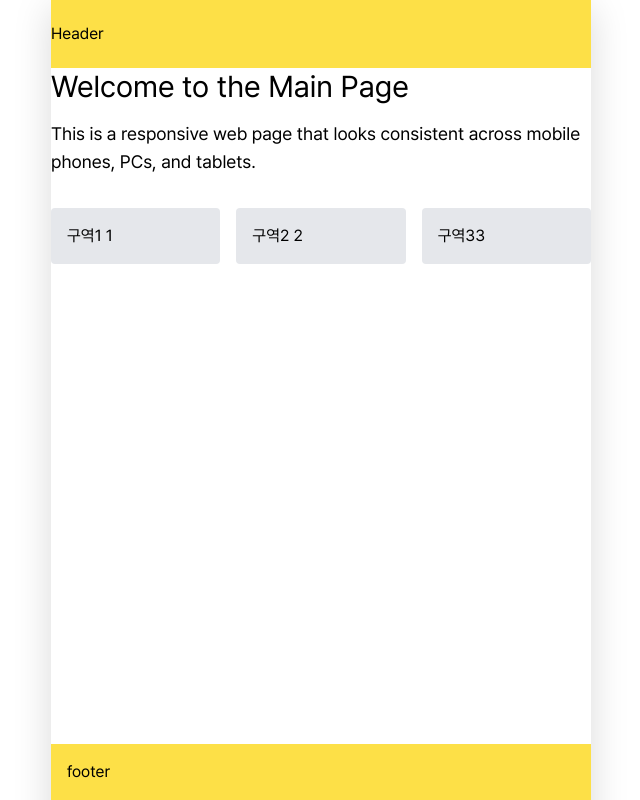
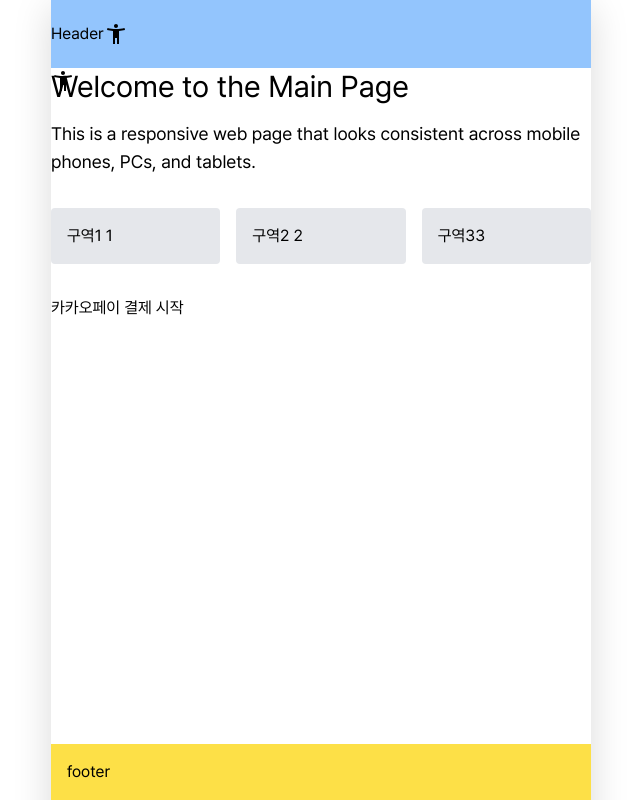
Before and after one commit to unao6/NBBANG_FE, a React (Create React App) app: page / in a window 1280 px wide. Shown: the top 800 px of the page, without its empty margins (319-959 px from the left). Built offline with nearby package versions, Linux system fonts and the light colour scheme.

Commit message:
feat: 카카오페이 작업중

```diff
--- a/src/Router.jsx
+++ b/src/Router.jsx
@@ -1,11 +1,17 @@
 import { Route, Routes } from "react-router-dom";
 
+import KakaoPayApproval from "./pages/payment/kakaoPay/KakaoPayApproval";
+import KakaoPayCancel from "./pages/payment/kakaoPay/KakaoPayCancel";
+import KakaoPayFail from "./pages/payment/kakaoPay/KakaoPayFail";
 import Main from "./pages/main/Main";
 
 const Router = () => {
   return (
     <Routes>
       <Route path="/" element={<Main />} />
+      <Route path="/payment/kakaopay/approval" element={<KakaoPayApproval />} />
+      <Route path="/payment/kakaopay/fail" element={<KakaoPayFail />} />
+      <Route path="/payment/kakaopay/cancel" element={<KakaoPayCancel />} />
     </Routes>
   );
 };
--- /dev/null
+++ b/src/api/payment/kakaoPay/kakaoPay.js
@@ -0,0 +1,14 @@
+import axios from "axios";
+
+const baseUrl = process.env.REACT_APP_API_BASE_URL;
+const kakaoUrl = `${baseUrl}/api/payment/kakaopay`;
+
+export const initiateKakaoPay = async (data) => {
+  const response = await axios.post(`${kakaoUrl}/subscribe`, data);
+  return response.data;
+};
+
+export const approveKakaoPay = async (data) => {
+  const response = await axios.post(`${kakaoUrl}/approve`, data);
+  return response.data;
+};
--- a/src/components/header/Header.jsx
+++ b/src/components/header/Header.jsx
@@ -1,7 +1,12 @@
+import AccessibilityNewIcon from '@mui/icons-material/AccessibilityNew';
+
 const Header = () => {
   return (
     <header className="h-[68px] w-full max-w-[540px] fixed bg-white">
-      <div className="bg-yellow-300 h-full flex items-center">Header</div>
+      <div className="bg-blue-300 h-full flex items-center">Header
+      <AccessibilityNewIcon />
+      </div>
+      <AccessibilityNewIcon />
     </header>
   );
 };
--- a/src/pages/main/Main.jsx
+++ b/src/pages/main/Main.jsx
@@ -1,4 +1,4 @@
-import Content from "../../components/Content";
+import KakaoPayButton from "../payment/kakaoPay/KakaoPayButton";
 import React from "react";
 
 const Main = () => {
@@ -15,6 +15,9 @@ const Main = () => {
           <div className="bg-gray-200 p-4 rounded">구역2 2</div>
           <div className="bg-gray-200 p-4 rounded">구역33</div>
         </div>
+        <div className="mt-8">
+          <KakaoPayButton />
+        </div>
       </div>
     </>
   );
--- /dev/null
+++ b/src/pages/payment/kakaoPay/KakaoPayApproval.jsx
@@ -0,0 +1,11 @@
+import React from 'react';
+
+const KakaoPaySuccess = () => {
+  return (
+    <div className="flex flex-col items-center">
+      <h2 className="text-2xl mb-4">결제가 성공적으로 완료되었습니다!</h2>
+    </div>
+  );
+};
+
+export default KakaoPaySuccess;
--- /dev/null
+++ b/src/pages/payment/kakaoPay/KakaoPayApprovalHandler.jsx
@@ -0,0 +1,32 @@
+import React, { useEffect } from "react";
+
+import { approveKakaoPay } from "../../../api/payment/kakaoPay/kakaoPay";
+
+const KakaoPayApprovalHandler = ({ tid }) => {
+  useEffect(() => {
+    const urlParams = new URLSearchParams(window.location.search);
+    const pgToken = urlParams.get("pg_token");
+    if (pgToken) {
+      const approvePayment = async () => {
+        try {
+          const data = {
+            cid: "TC0ONETIME",
+            tid: tid,
+            partner_order_id: "order1234",
+            partner_user_id: "user1234",
+            pg_token: pgToken,
+          };
+          const result = await approveKakaoPay(data);
+          console.log("결제 승인 결과:", result);
+        } catch (error) {
+          console.error("결제 승인 중 오류 발생:", error);
+        }
+      };
+      approvePayment();
+    }
+  }, [tid]);
+
+  return null;
+};
+
+export default KakaoPayApprovalHandler;
--- /dev/null
+++ b/src/pages/payment/kakaoPay/KakaoPayButton.jsx
@@ -0,0 +1,28 @@
+import React from "react";
+import { initiateKakaoPay } from "../../../api/payment/kakaoPay/kakaoPay";
+
+const KakaoPayButton = () => {
+  const handlePayment = async () => {
+    try {
+      const data = {
+        cid: "TC0ONETIME",
+        partner_order_id: "order1234",
+        partner_user_id: "user1234",
+        item_name: "Sample Item",
+        quantity: 1,
+        total_amount: 100,
+        approval_url: "http://localhost:3000/payment/kakaopay/approval",
+        fail_url: "http://localhost:3000/payment/kakaopay/fail",
+        cancel_url: "http://localhost:3000/payment/kakaopay/cancel",
+      };
+      const result = await initiateKakaoPay(data);
+      window.location.href = result.next_redirect_pc_url;
+    } catch (error) {
+      console.error("결제 요청 중 오류 발생:", error);
+    }
+  };
+
+  return <button onClick={handlePayment}>카카오페이 결제 시작</button>;
+};
+
+export default KakaoPayButton;
--- /dev/null
+++ b/src/pages/payment/kakaoPay/KakaoPayCancel.jsx
@@ -0,0 +1,11 @@
+import React from 'react';
+
+const KakaoPayCancel = () => {
+  return (
+    <div className="flex flex-col items-center">
+      <h2 className="text-2xl mb-4">결제가 취소되었습니다.</h2>
+    </div>
+  );
+};
+
+export default KakaoPayCancel;
--- /dev/null
+++ b/src/pages/payment/kakaoPay/KakaoPayFail.jsx
@@ -0,0 +1,11 @@
+import React from 'react';
+
+const KakaoPayFail = () => {
+  return (
+    <div className="flex flex-col items-center">
+      <h2 className="text-2xl mb-4">결제에 실패했습니다.</h2>
+    </div>
+  );
+};
+
+export default KakaoPayFail;
```
Also changed, not shown: 1 other file (tests, documents, lock files or other folders).
